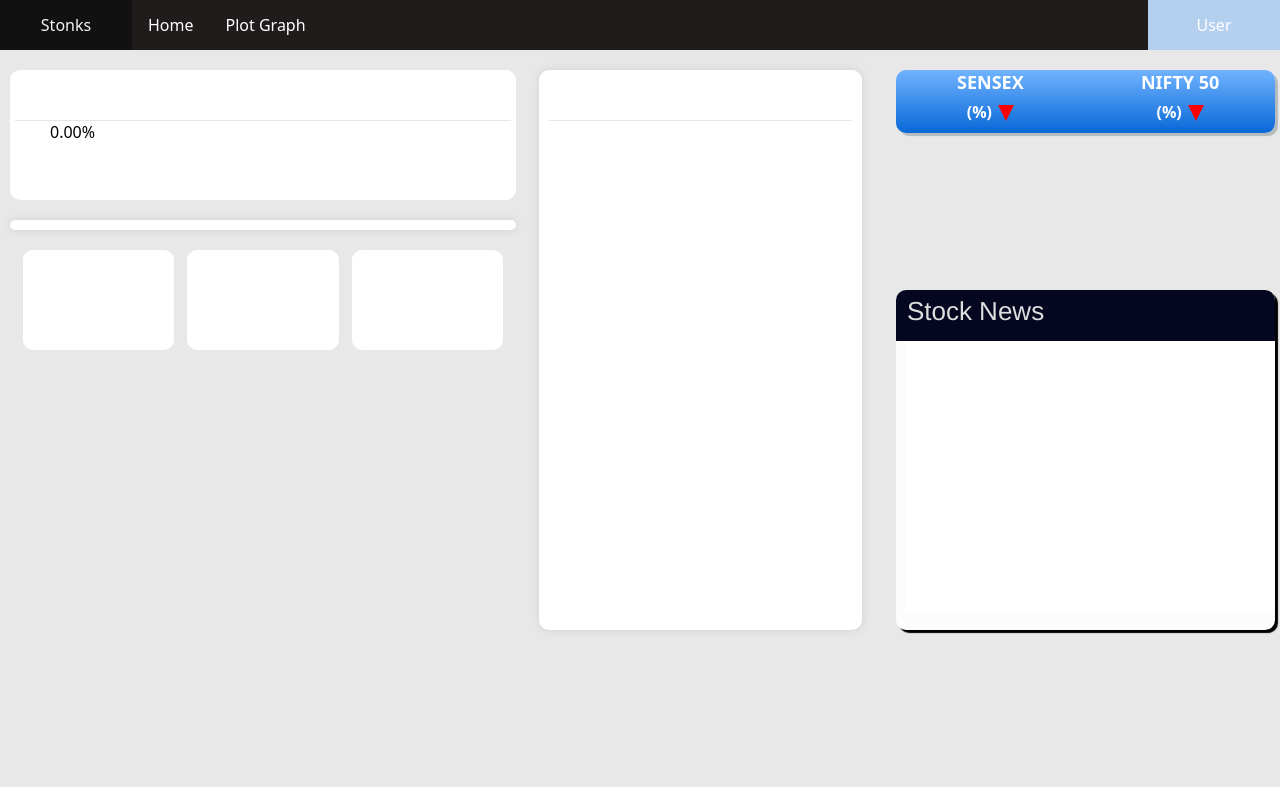
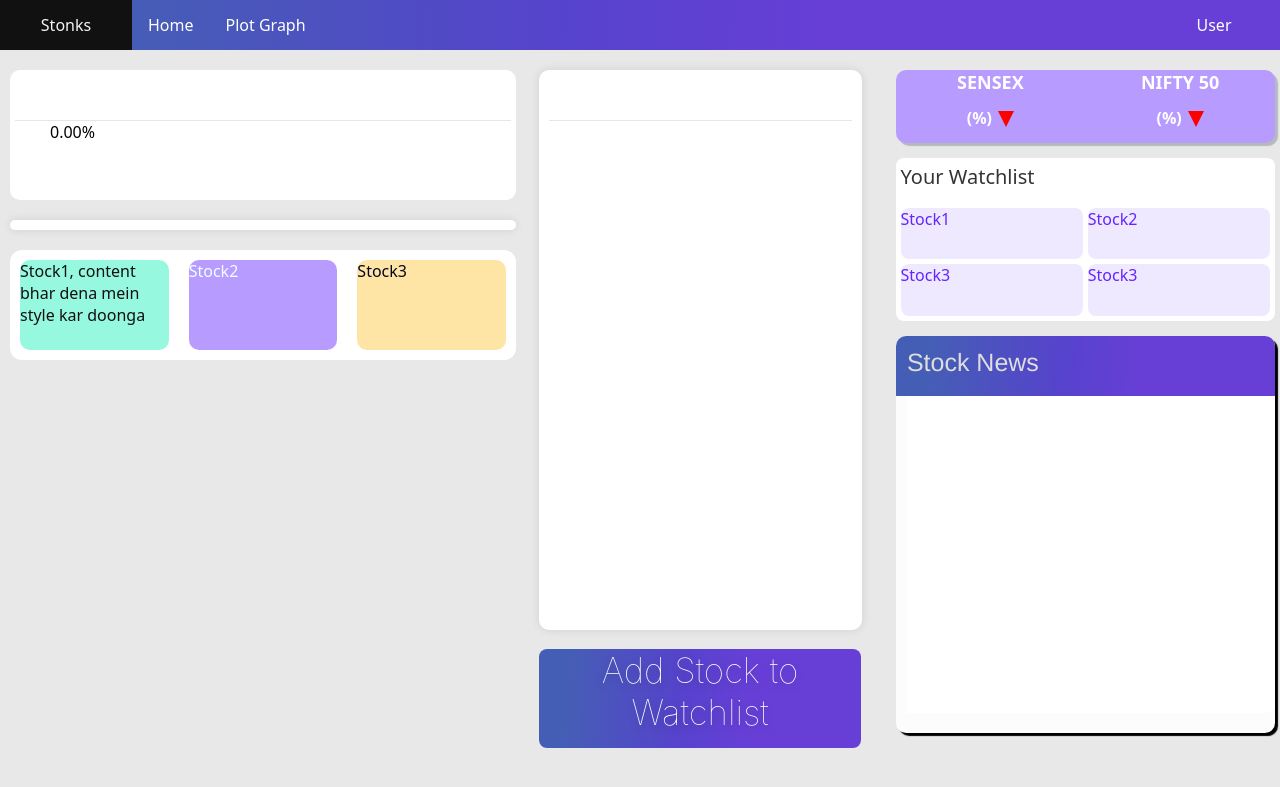
Before and after one commit to AnshAgrawal04/AA-for-the-W, a Flask app: template templates/stockdata.html in a window 1280 px wide. Shown: the top 787 px of the page. Run offline with Flask 3, Linux system fonts and the light colour scheme; the template is opened without the code that fills it, so the values that code supplies are empty; parts of the project's set-up code (start-up, migrations or seed data) failed here and were passed over; some libraries are stand-ins or nearby versions.

Commit message:
Included more cards for Datapoints

```diff
--- a/templates/dashboard.html
+++ b/templates/dashboard.html
@@ -15,7 +15,7 @@
         <li><a href="/plot_compare">Plot Graph</a></li>
         <li style="float:right"><a class="user_tab" href="#about">User</a></li>
         <form action="/dashboard" class="search-tool" method="POST">
-            <input type="text" name="search" placeholder="Search..." class="search-bar">
+            <input type="text" name="search" placeholder="   Search..." class="search-bar">
             <button type="submit" class="search-button">Submit</button>
             <div class="search_error">{{ search_error }}</div>
         </form>
--- a/templates/stockdata.html
+++ b/templates/stockdata.html
@@ -51,6 +51,7 @@
             position: sticky;
             top: 0;
             z-index: 1000;
+            background-image: linear-gradient(92.88deg, #455EB5 9.16%, #5643CC 43.89%, #673FD7 64.72%);
             /* Ensure the navbar appears above other elements */
         }
 
@@ -71,7 +72,7 @@
         }
 
         .logo {
-            background-color: rgb(35, 34, 33);
+
             color: #f3f3f3;
             width: 100px;
         }
@@ -81,7 +82,7 @@
         }
 
         .user_tab {
-            background-color: rgb(181, 208, 239);
+
             width: 100px;
             float: right;
         }
@@ -138,7 +139,7 @@
 
         .container-3a {
             height: 12%;
-            background: linear-gradient(rgb(112, 179, 255), rgb(8, 104, 215));
+            background: #B79BFF;
             justify-content: center;
             border-radius: 10px;
             display: flex;
@@ -163,7 +164,7 @@
             display: flex;
             flex-direction: column;
             background-color: inherit;
-            justify-content:flex-start;
+            justify-content: flex-start;
             margin-left: 10px;
             border-bottom-right-radius: 10px;
         }
@@ -205,7 +206,7 @@
             margin-left: 6px;
             border-left: 8px solid transparent;
             border-right: 8px solid transparent;
-            border-bottom: 16px solid rgb(0, 255, 0);
+            border-bottom: 14px solid rgb(0, 255, 0);
             /* Adjust color and size as needed */
         }
 
@@ -220,6 +221,47 @@
             border-top: 16px solid rgb(255, 0, 0);
             /* Adjust color and size as needed */
         }
+
+        .add-button {
+                margin-top: 5%;
+                background-image: linear-gradient(92.88deg, #455EB5 9.16%, #5643CC 43.89%, #673FD7 64.72%);
+                border-radius: 8px;
+                border-style: none;
+                box-sizing: border-box;
+                color: #FFFFFF;
+                cursor: pointer;
+                flex-shrink: 0;
+                font-family: "Inter UI", "SF Pro Display", -apple-system, BlinkMacSystemFont, "Segoe UI", Roboto, Oxygen, Ubuntu, Cantarell, "Open Sans", "Helvetica Neue", sans-serif;
+                font-size: 35px;
+                font-weight: 100;
+                height: 4rem;
+                padding: 0 1.6rem;
+                text-align: center;
+                text-shadow: rgba(0, 0, 0, 0.25) 0 3px 8px;
+                transition: all .5s;
+                user-select: none;
+                -webkit-user-select: none;
+                touch-action: manipulation;
+                width:85%;
+                margin-left: 6%;
+                height:15%;
+            }
+
+            .add-button:hover {
+                box-shadow: rgba(80, 63, 205, 0.5) 0 1px 30px;
+                transition-duration: .1s;
+            }
+            .a1:hover {
+                box-shadow: rgba(80, 63, 205, 0.5) 0 1px 30px;
+                transition-duration: .1s;
+            }
+            .grid-item{
+                background-color: #EFE9FF;
+                color:#6425fe;
+
+                border-radius: 8px;
+            }
+
     </style>
 </head>
 
@@ -236,14 +278,16 @@
         <div class="a" style="width:40%;display:flex;flex-direction: column;margin-left: 10px;">
             <div class="a1"
                 style="background-color: #ffffff;border-radius: 10px;height:130px;display: flex;flex-direction: column;">
-                <div class="a11" style="height:20px;margin:10px;font-size: 24px;font-weight: 440;">{{ stock_card_data['symbol'] }} </div>
+                <div class="a11" style="height:20px;margin:10px;font-size: 24px;font-weight: 440;">{{
+                    stock_card_data['symbol'] }} </div>
                 <div style="height: 1px;background-color: #e6e6e6;margin-left: 5px;margin-right: 5px;margin-top: 10px;">
                 </div>
                 <div style="display: flex;flex-direction: row;">
                     <div style="margin-top: 2px;margin-left: 25px; margin-right: 15px;font-size: xxx-large;">
                         {{ stock_card_data['price']}}
                     </div>
-                    <div class="{% if stock_card_data['pchange'] > 0 %}green{% elif stock_card_data['pchange'] < 0 %}red{% endif %}">
+                    <div
+                        class="{% if stock_card_data['pchange'] > 0 %}green{% elif stock_card_data['pchange'] < 0 %}red{% endif %}">
 
                         {% if stock_card_data['pchange'] > 0 %}
                         &#8593; <!-- Upwards arrow -->
@@ -259,10 +303,10 @@
                 </div>
             </div>
             <div class="a3"
-                style="height: 100px;display: flex;flex-direction: row;background-color:none;justify-content: space-evenly;">
-                <div style="background-color: #ffffff;width: 30%;border-radius: 10px;"></div>
-                <div style="background-color: #ffffff;width: 30%;border-radius: 10px;"></div>
-                <div style="background-color: #ffffff;width: 30%;border-radius: 10px;"></div>
+                style="height: 110px;display: flex;flex-direction: row;background-color:#ffffff;justify-content: space-evenly;border-radius: 12px;">
+                <div style="background: #96f8de;;width: 30%;border-radius: 10px;color:#111;margin: 10px;">Stock1, content bhar dena mein style kar doonga</div>
+                <div style="background: #B79BFF;;width: 30%;border-radius: 10px;color: azure;margin: 10px;">Stock2</div>
+                <div style="background: #FFE5A5;;width: 30%;border-radius: 10px;color:#050720;margin: 10px;">Stock3</div>
             </div>
 
 
@@ -287,7 +331,10 @@
                         {% endfor %}
                     </table>
                 </div>
+
+
             </div>
+            <div class="add-button" role="button"> Add Stock to Watchlist</div>
         </div>
 
 
@@ -322,12 +369,20 @@
                     </div>
                 </div>
             </div>
-            <div style="height:30%"></div>
+            <div class="grid-container" style="height:25%;background-color: #ffffff;margin-top: 4%;margin-bottom: 4%;border-radius: 8px;display: grid;gap:5px;padding:5px;">
+                <div class="grid-item item1" style="grid-column: 1/ span 2; grid-row: 1;background-color: #fff;color:#343434;font-size: 20px;height: 10px;">Your Watchlist</div>
+                <div class="grid-item item2" >Stock1</div>
+                <div class="grid-item item3">Stock2</div>
+                <div class="grid-item item4">Stock3</div>
+                <div class="grid-item item4">Stock3</div>
+
+
+            </div>
             <div class="container-3b">
                 <div class="News-title"
-                    style="margin: 0%;width:100%;height: 15%; background-color: #050720;border-top-left-radius: 10px;border-top-right-radius: 10px;display: flex;align-items: center;color:#dedede">
+                    style="margin: 0%;width:100%;height: 15%; background-image: linear-gradient(92.88deg, #455EB5 9.16%, #5643CC 43.89%, #673FD7 64.72%);border-top-left-radius: 10px;border-top-right-radius: 10px;display: flex;align-items: center;color:#dedede">
                     <h3
-                        style="margin-left: 3%;margin-top: 5%;font-family:Helvetica; font-size: 26px;font-style: normal;font-weight: 500;">
+                        style="margin-left: 3%;margin-top: 5%;font-family:Helvetica; font-size: 25px;font-style: normal;font-weight: 100;">
                         Stock News</h3>
                 </div>
                 <div class="article" style="background-color:white;color:#111;height: 80%;">
```
Also changed, not shown: static/relu.css (+14 -8 lines).
